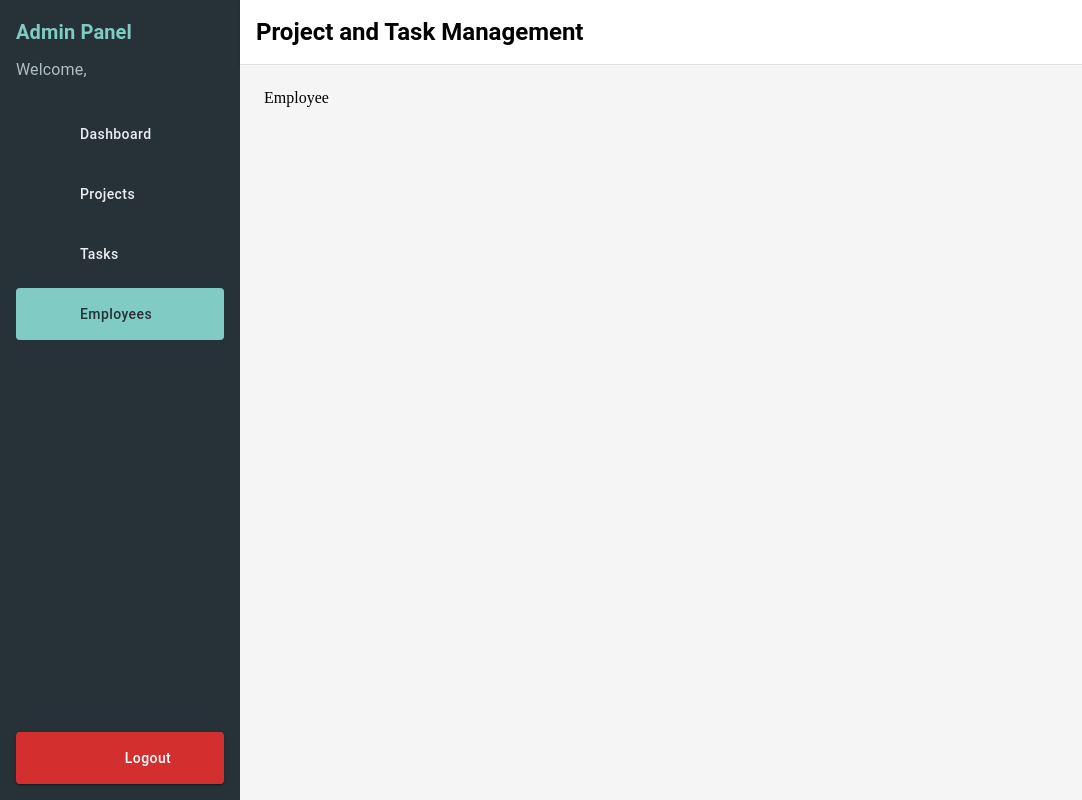
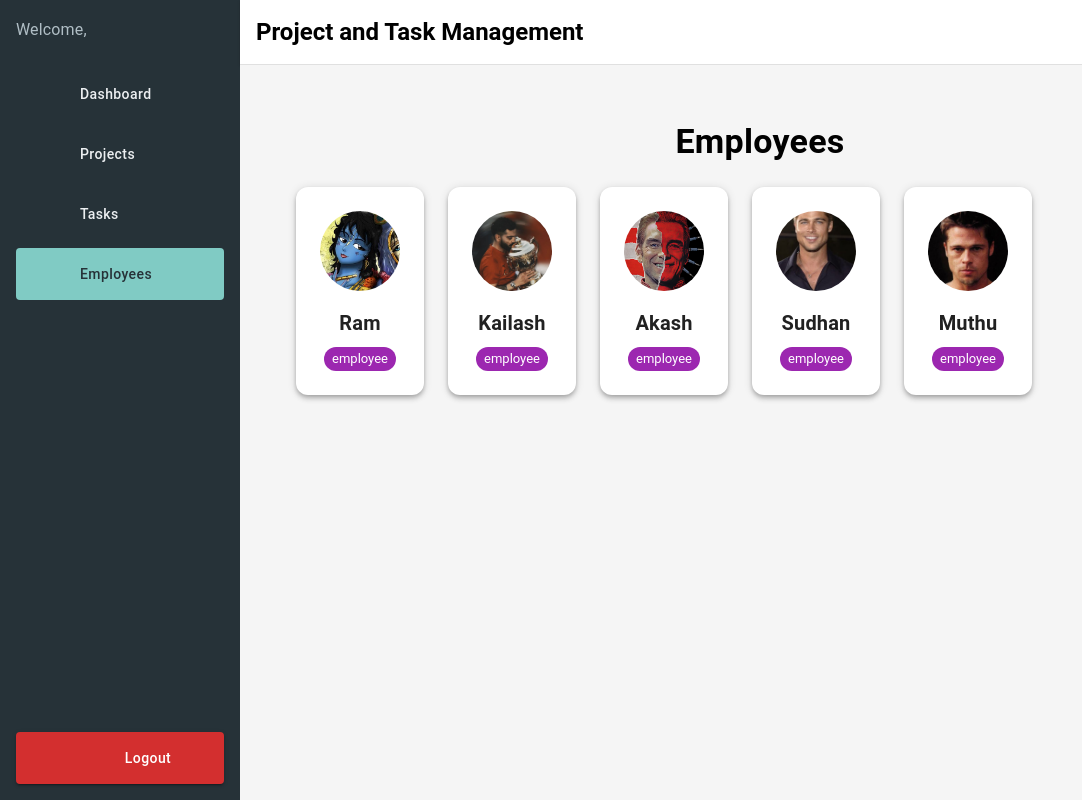
Before and after one commit to logaramankd/Project-and-Task, a React (Vite) app in the folder PROJECT-AND-TASK/: page /dashboard/employees in a window 1280 px wide. Shown: the whole page, without its empty margins (0-1082 px from the left). Built offline with nearby package versions, Linux system fonts and the light colour scheme; some icons are missing.

Commit message:
employee work done

```diff
--- a/PROJECT-AND-TASK/src/Pages/Employees.jsx
+++ b/PROJECT-AND-TASK/src/Pages/Employees.jsx
@@ -1,11 +1,59 @@
-import React from 'react'
+// src/pages/Employee.jsx
+import React from "react";
+import { users } from "../utils/users";
+import {
+  Box,
+  Grid,
+  Paper,
+  Avatar,
+  Typography,
+  Chip,
+} from "@mui/material";
 
-const Employees = () => {
+const Employee = () => {
   return (
-    <div>
-      Employee
-    </div>
-  )
-}
+    <Box sx={{ p: { xs: 2, sm: 3, md: 4 } }}>
+      <Typography
+        variant="h4"
+        sx={{ mb: 3, fontWeight: 600, textAlign: "center" }}
+      >
+        Employees
+      </Typography>
 
-export default Employees
+      <Grid container spacing={3}>
+        {users
+          .filter((u) => u.role === "employee")
+          .map((emp) => (
+            <Grid item xs={12} sm={6} md={4} lg={3} key={emp.id}>
+              <Paper
+                sx={{
+                  p: 3,
+                  textAlign: "center",
+                  borderRadius: 3,
+                  boxShadow: 4,
+                  "&:hover": { transform: "scale(1.05)", transition: "0.3s" },
+                }}
+              >
+                <Avatar
+                  src={emp.img}
+                  alt={emp.username}
+                  sx={{ width: 80, height: 80, mx: "auto", mb: 2 }}
+                />
+                <Typography variant="h6" fontWeight="600">
+                  {emp.username}
+                </Typography>
+                <Chip
+                  label={emp.role}
+                  color="secondary"
+                  size="small"
+                  sx={{ mt: 1 }}
+                />
+              </Paper>
+            </Grid>
+          ))}
+      </Grid>
+    </Box>
+  );
+};
+
+export default Employee;
--- a/PROJECT-AND-TASK/src/Pages/Projects.jsx
+++ b/PROJECT-AND-TASK/src/Pages/Projects.jsx
@@ -1,4 +1,3 @@
-// src/pages/Projects.jsx
 import React, { useState } from "react";
 import {
   Box,
@@ -20,15 +19,49 @@ import {
   TextField,
   MenuItem,
   AvatarGroup,
+  Card,
+  CardContent,
+  CardActions,
+  useMediaQuery,
+  Chip,
 } from "@mui/material";
 import EditIcon from "@mui/icons-material/Edit";
 import DeleteIcon from "@mui/icons-material/Delete";
 import { users } from "../utils/users";
 import { useSelector, useDispatch } from 'react-redux';
 import { addProject, deleteProject, updateProject } from "../redux/slices/projectsSlice";
+import { useTheme } from "@mui/material/styles";
 
 const statusOptions = ["Not Started", "In Progress", "Completed"];
 const priorityOptions = ["Low", "Medium", "High"];
+
+// helper for status color
+const getStatusColor = (status) => {
+  switch (status) {
+    case "Not Started":
+      return "default"; // gray
+    case "In Progress":
+      return "warning"; // yellow/orange
+    case "Completed":
+      return "success"; // green
+    default:
+      return "default";
+  }
+};
+
+// helper for priority color
+const getPriorityColor = (priority) => {
+  switch (priority) {
+    case "Low":
+      return "info"; // blue
+    case "Medium":
+      return "secondary"; // purple
+    case "High":
+      return "error"; // red
+    default:
+      return "default";
+  }
+};
 
 const Projects = () => {
   const loggedInUser = JSON.parse(localStorage.getItem("loggedInUser"));
@@ -81,10 +114,14 @@ const Projects = () => {
     handleCloseModal();
   };
 
+  const theme = useTheme();
+  const isMobile = useMediaQuery(theme.breakpoints.down("sm"));
+
   return (
     <Box sx={{ p: { xs: 2, sm: 3, md: 4 }, minHeight: "100vh", width: "100%" }}>
       <Typography variant="h4" sx={{ mb: 3, fontWeight: 600 }}>Projects</Typography>
 
+      {/* Top actions */}
       <Box sx={{ display: 'flex', flexDirection: { xs: "column", sm: "row" }, alignItems: { xs: "stretch", sm: "center" }, gap: 2, mb: 2 }}>
         {isAdmin && (
           <Button
@@ -105,6 +142,50 @@ const Projects = () => {
         />
       </Box>
 
+      {/* Responsive rendering */}
+      {isMobile ? (
+        // 📱 Card view for mobile
+        <Box sx={{ display: "grid", gap: 2 }}>
+          {displayedProjects.map((project) => (
+            <Card key={project.id} sx={{ borderRadius: 2, boxShadow: 3 }}>
+              <CardContent>
+                <Typography variant="h6" sx={{ fontWeight: 600 }}>{project.name}</Typography>
+                <Typography variant="body2" color="text.secondary">{project.description}</Typography>
+
+                <Box sx={{ display: "flex", justifyContent: "space-between", mt: 1 }}>
+                  <Chip label={project.status} color={getStatusColor(project.status)} size="small" />
+                  <Chip label={project.priority} color={getPriorityColor(project.priority)} size="small" />
+                </Box>
+
+                <Box sx={{ mt: 1 }}>
+                  <AvatarGroup max={3}>
+                    {project.assignedUsers.map((username) => {
+                      const user = users.find(u => u.username === username);
+                      if (!user) return null;
+                      return <Avatar key={user.id} src={user.img} alt={user.username} />;
+                    })}
+                  </AvatarGroup>
+                </Box>
+
+                <Typography variant="caption" display="block" sx={{ mt: 1 }}>
+                  🗓 {project.startDate} → {project.endDate}
+                </Typography>
+              </CardContent>
+              {isAdmin && (
+                <CardActions>
+                  <IconButton color="primary" onClick={() => handleOpenModal(project)}>
+                    <EditIcon />
+                  </IconButton>
+                  <IconButton color="error" onClick={() => handleDelete(project.id)}>
+                    <DeleteIcon />
+                  </IconButton>
+                </CardActions>
+              )}
+            </Card>
+          ))}
+        </Box>
+      ) : (
+        // 💻 Table view for desktop
         <TableContainer component={Paper} sx={{ bgcolor: "#ffffff", borderRadius: 2, boxShadow: 3, overflowX: "auto" }}>
           <Table sx={{ minWidth: 650 }}>
             <TableHead>
@@ -128,8 +209,12 @@ const Projects = () => {
                       })}
                     </AvatarGroup>
                   </TableCell>
-                <TableCell>{project.status}</TableCell>
-                <TableCell>{project.priority}</TableCell>
+                  <TableCell>
+                    <Chip label={project.status} color={getStatusColor(project.status)} size="small" />
+                  </TableCell>
+                  <TableCell>
+                    <Chip label={project.priority} color={getPriorityColor(project.priority)} size="small" />
+                  </TableCell>
                   <TableCell>{project.startDate}</TableCell>
                   <TableCell>{project.endDate}</TableCell>
                   <TableCell>
@@ -149,8 +234,9 @@ const Projects = () => {
             </TableBody>
           </Table>
         </TableContainer>
+      )}
 
-      {/* Add/Edit Modal */}
+      {/* Add/Edit Modal (unchanged) */}
       {isAdmin && (
         <Dialog open={openModal} onClose={handleCloseModal} fullWidth maxWidth="sm">
           <DialogTitle>{editingProject ? "Edit Project" : "Add Project"}</DialogTitle>
--- a/PROJECT-AND-TASK/src/components/Sidebar.jsx
+++ b/PROJECT-AND-TASK/src/components/Sidebar.jsx
@@ -38,9 +38,6 @@ const Sidebar = ({ mobileopen, handleSidebar, username }) => {
     >
       {/* Top Section */}
       <Box>
-        <Typography variant="h6" sx={{ mb: 1, fontWeight: 600, color: "#80cbc4" }}>
-          Admin Panel
-        </Typography>
         <Typography variant="subtitle1" sx={{ mb: 3, color: "#b0bec5" }}>
           Welcome, {username}
         </Typography>
```
Lines whose indentation alone changed are shown as unchanged.
